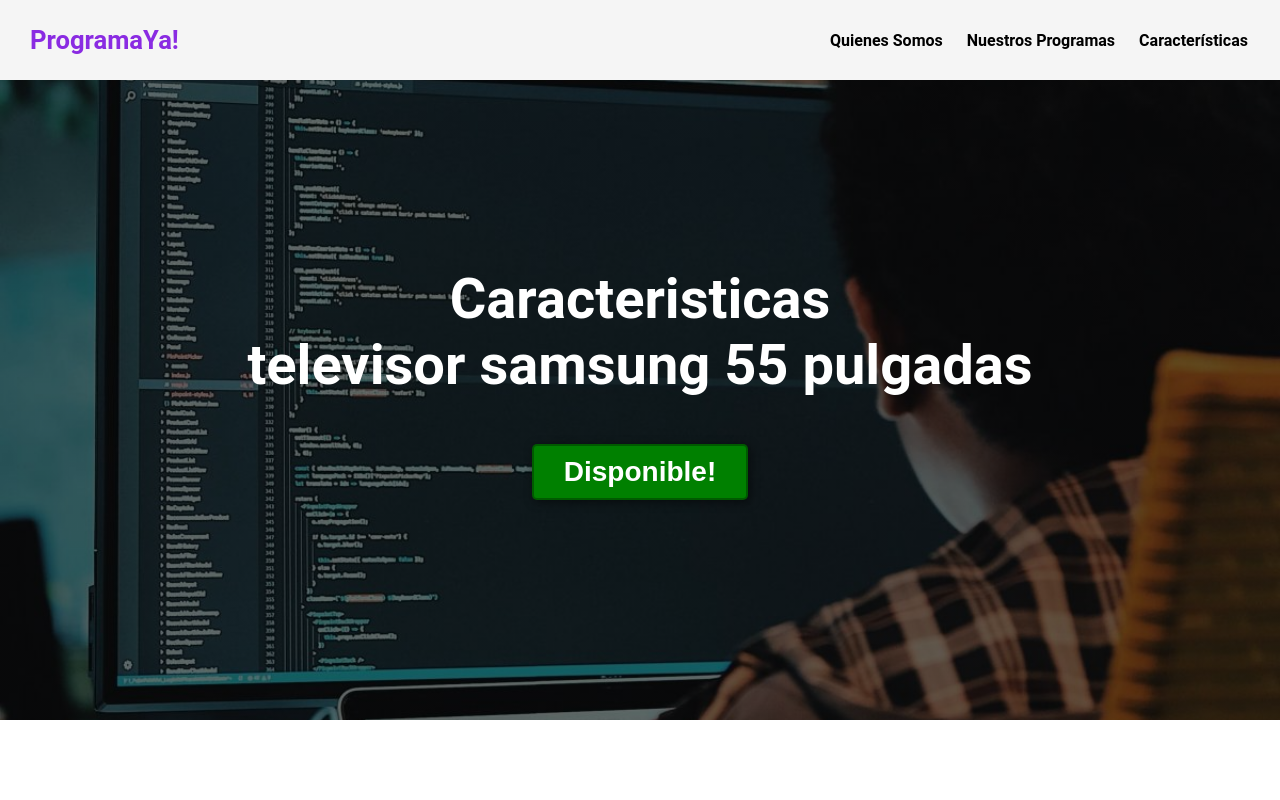
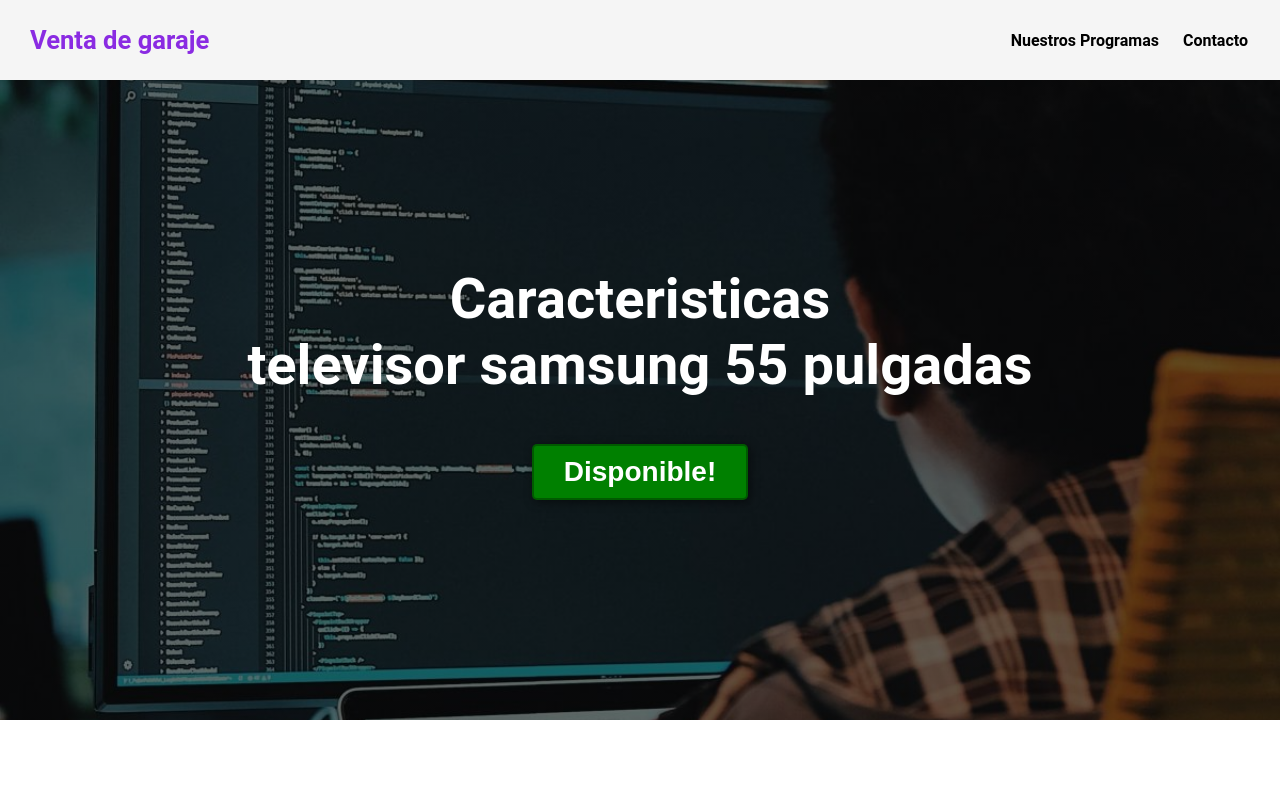
Before and after one commit to cricabero/venta, a plain HTML site: page televisor.html in a window 1280 px wide. Shown: the top 800 px of the page. Drawn offline with Linux system fonts and the light colour scheme.

Commit message:
Update televisor.html

```diff
--- a/televisor.html
+++ b/televisor.html
@@ -1,17 +1,17 @@
 <!DOCTYPE html>
 <html lang="es">
 <head>
-    <title>ProgramaYa!</title>
+    <title>Venta de garaje</title>
     <link rel="stylesheet" href="index.css">
 </head>
 <body>
     <header>
         <div class="container">
-            <p class="logo">ProgramaYa!</p>
+            <p class="logo">Venta de garaje</p>
             <nav>
-                <a href="#somos-proya">Quienes Somos</a>
+                <a href="#somos-proya"></a>
                 <a href="#nuestros-programas">Nuestros Programas</a>
-                <a href="#caracteristicas">Características</a>
+                <a href="#final">Contacto</a>
             </nav>
         </div>
     </header>
```
